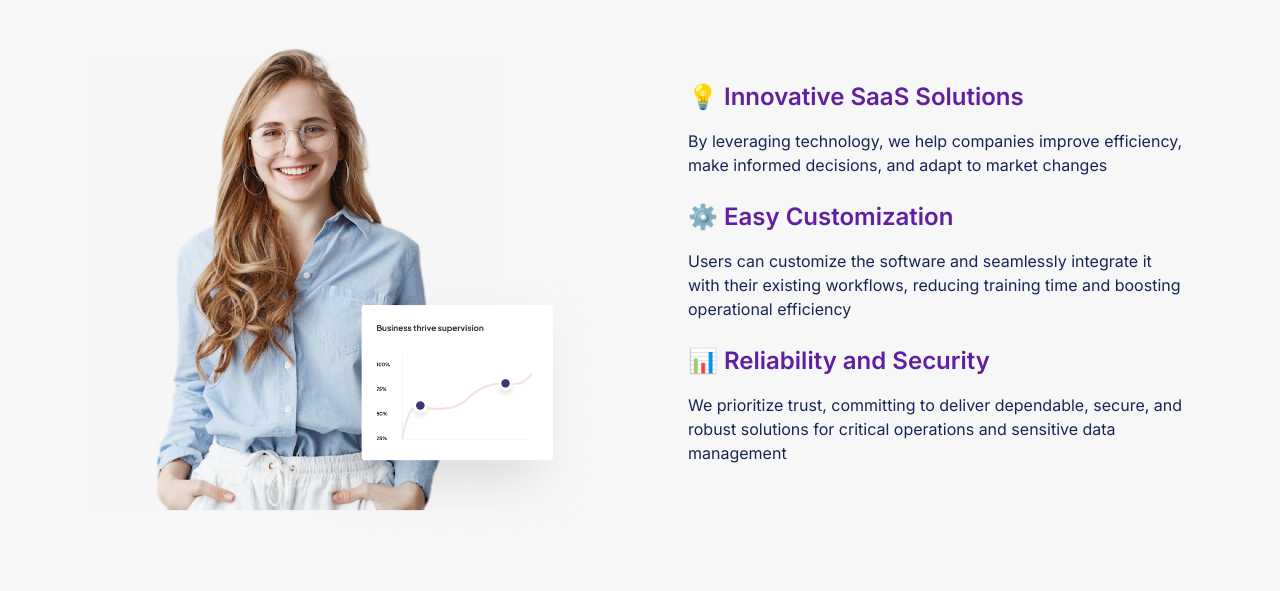
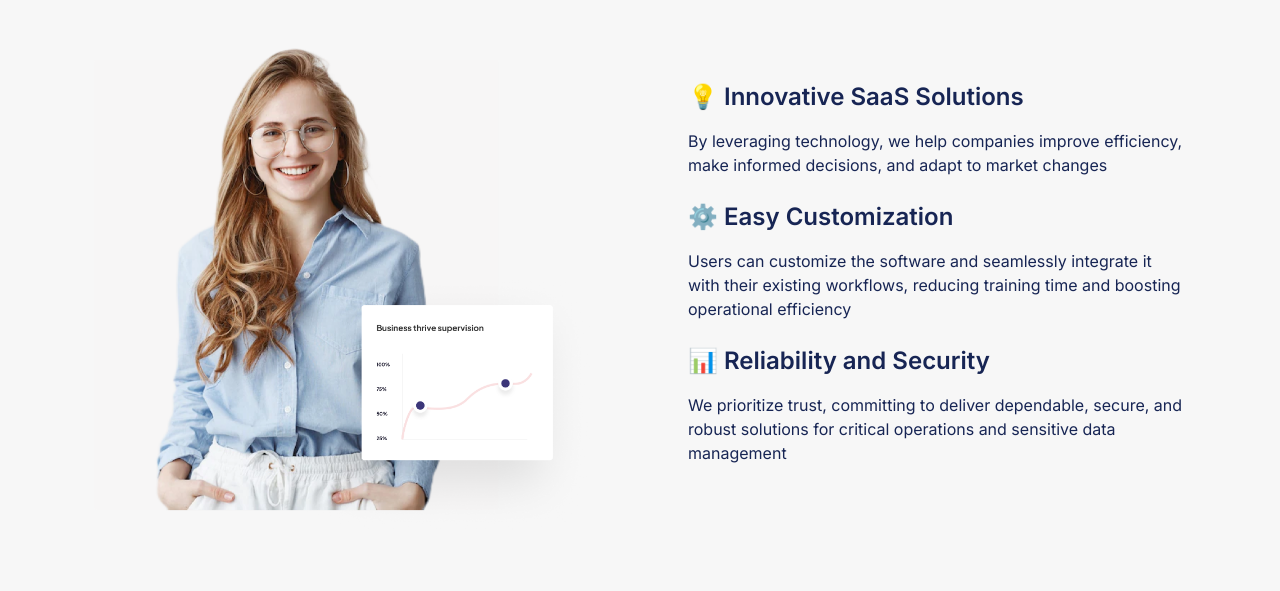
Before and after one commit to roziannn/proton-saas-provider, a website: page index.html in a window 1280 px wide. Shown: the part 1548-2139 px from the top of the page. Drawn offline with nearby package versions, Linux system fonts and the light colour scheme.

Commit message:
changes color fonts

```diff
--- a/index.html
+++ b/index.html
@@ -112,15 +112,15 @@
           </div>
           <!-- Content -->
           <div class="flex flex-1 flex-col items-center lg:items-start">
-            <h1 class="text-2xl font-bold text-proton-dusty">💡 Innovative SaaS Solutions</h1>
+            <h1 class="text-2xl font-bold text-proton-blue">💡 Innovative SaaS Solutions</h1>
             <p class="text-proton-blue mt-4 mb-6 text-center lg:text-left sm:w-3/4 lg:w-full">
               By leveraging technology, we help companies improve efficiency, make informed decisions, and adapt to market changes
             </p>
-            <h1 class="text-2xl font-bold text-proton-dusty">⚙️ Easy Customization</h1>
+            <h1 class="text-2xl font-bold text-proton-blue">⚙️ Easy Customization</h1>
             <p class="text-proton-blue mt-4 mb-6 text-center lg:text-left sm:w-3/4 lg:w-full">
               Users can customize the software and seamlessly integrate it with their existing workflows, reducing training time and boosting operational efficiency
             </p>
-            <h1 class="text-2xl font-bold text-proton-dusty">📊 Reliability and Security</h1>
+            <h1 class="text-2xl font-bold text-proton-blue">📊 Reliability and Security</h1>
             <p class="text-proton-blue mt-4 mb-6 text-center lg:text-left sm:w-3/4 lg:w-full">
               We prioritize trust, committing to deliver dependable, secure, and robust solutions for critical operations and sensitive data management
             </p>
```
